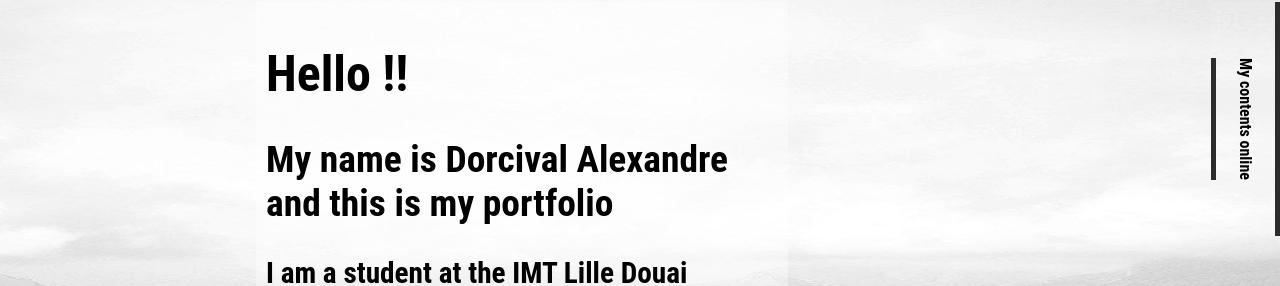
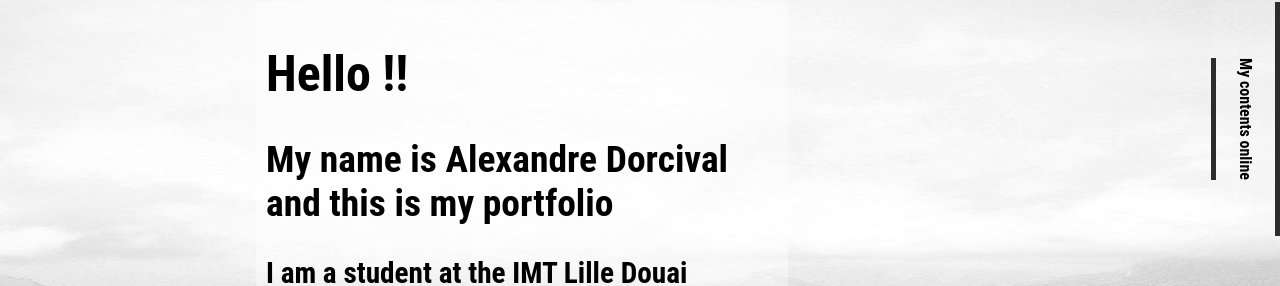
Before and after one commit to alexandredorc/portfolio_v1, a Vue app: page /#/ in a window 1280 px wide. Shown: the part 152-438 px from the top of the page. Built offline with nearby package versions, Linux system fonts and the light colour scheme.

Commit message:
test for live

```diff
--- a/src/components/Home.vue
+++ b/src/components/Home.vue
@@ -8,7 +8,7 @@
                             </strong>
                         </h1>
                         <h2 class="text-item">
-                            My name is Dorcival Alexandre<br> and this is my portfolio
+                            My name is Alexandre Dorcival<br> and this is my portfolio
                         </h2>
                         <h3 class="text-item">
                             I am a student at the IMT Lille Douai engineering school <br>
```
Also changed, not shown: src/components/AppContainer.vue (line endings or trailing spaces).
